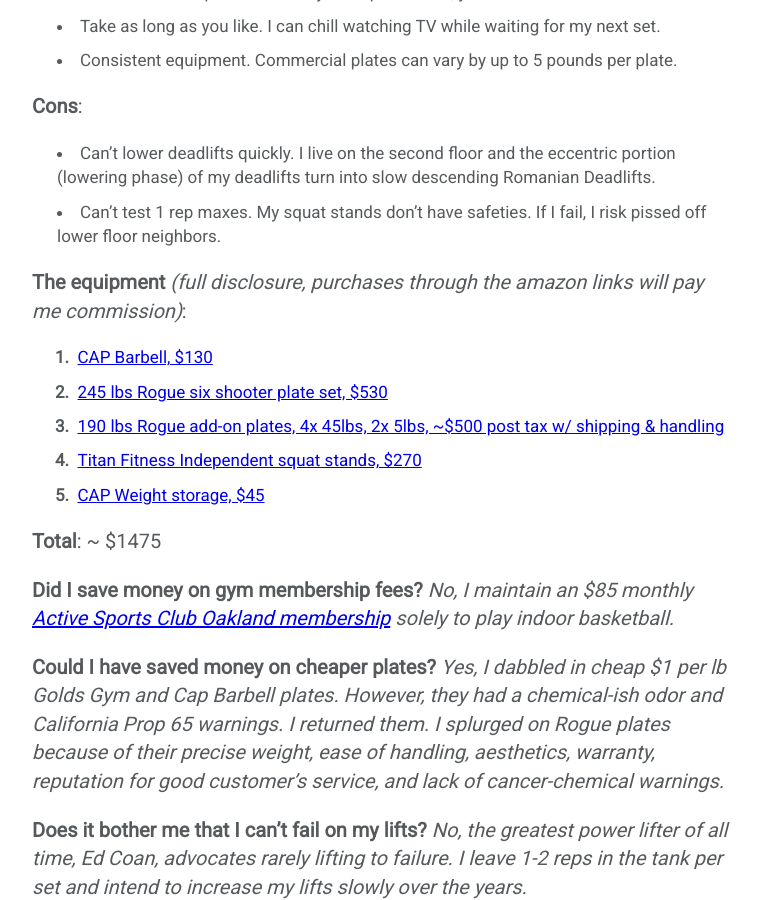
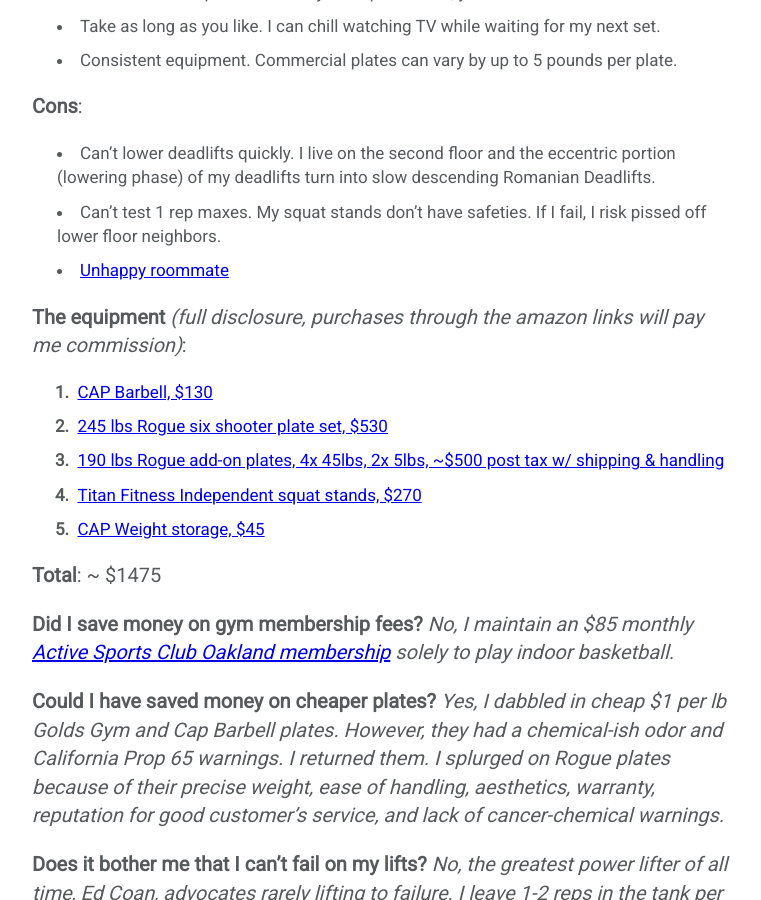
Before and after one commit to rcarino/rcarino.github.io, a Jekyll site: the page built from _posts/2017-12-21-the_home_squat_rack.md, in a window 1280 px wide and 900 px high, scrolled down 1174 px. Shown: the whole window, without its empty margins (258-1019 px from the left). Built offline with Jekyll 4.4.1, drawn with Linux system fonts in a browser that asks for light colours; nearby versions of some CDN libraries; comment, search, counter and statistics services are not loaded.

Commit message:
justin cameo

```diff
--- a/_posts/2017-12-21-the_home_squat_rack.md
+++ b/_posts/2017-12-21-the_home_squat_rack.md
@@ -20,6 +20,7 @@ gym helped.
 * Can't lower deadlifts quickly. I live on the second floor and the eccentric portion (lowering phase) of my deadlifts
 turn into slow descending Romanian Deadlifts.
 * Can't test 1 rep maxes. My squat stands don't have safeties. If I fail, I risk pissed off lower floor neighbors.
+* [Unhappy roommate](http://www.justindelacruz.me/)
 
 **The equipment** *(full disclosure, purchases through the amazon links will pay me commission)*:
 1. [CAP Barbell, $130](https://www.amazon.com/gp/product/B001K4OPY2/ref=as_li_tl?ie=UTF8&camp=1789&creative=9325&creativeASIN=B001K4OPY2&linkCode=as2&tag=shaboyrayz-20&linkId=9c5116b403badaff9e8621674e1de480)
```
